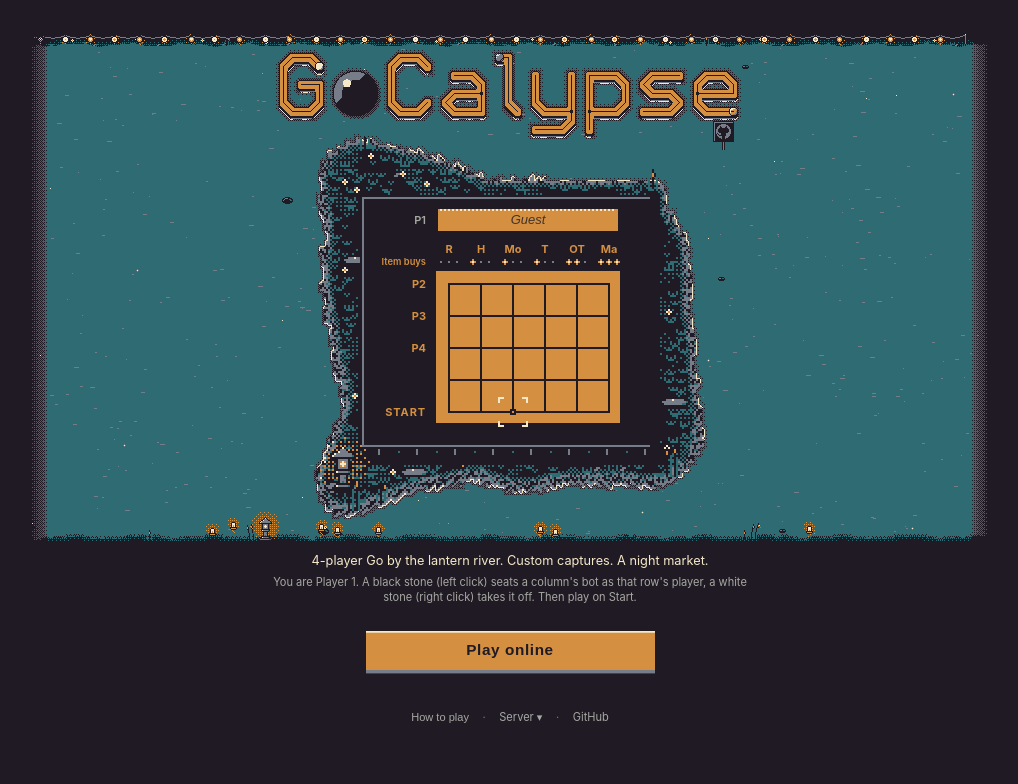
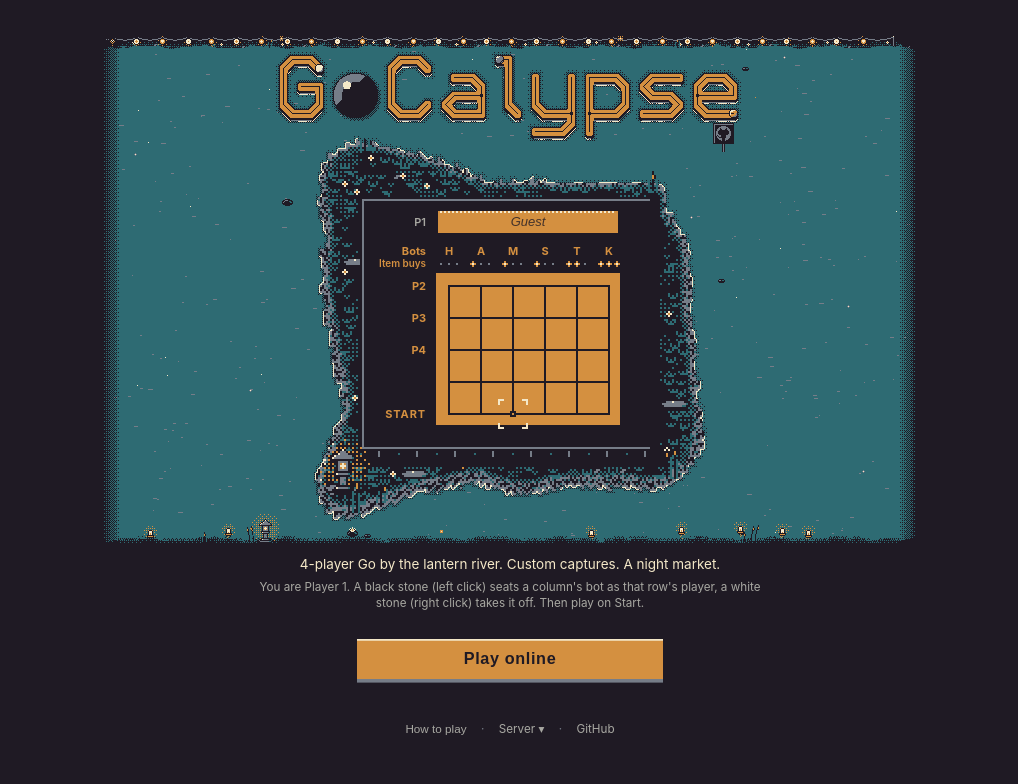
Before and after one commit to FloMoTionGo/GoCalypse, a plain HTML site: page web/index.html in a window 1280 px wide. Shown: the whole page, without its empty margins (130-1148 px from the left). Drawn offline with Linux system fonts and the light colour scheme; no server answers; animation ran at ten frames a second.

Commit message:
Rename the bots after Go terms, one letter each on the home board
Reed, Heron, Moth, Tanuki, Old Toad and Magpie become Honte, Atsumi, Moyo,
Seme, Tenuki and Ko; the wire ids stay the same. With distinct first letters
the board marks each column with one initial, under a "Bots" heading. The
page is drawn at 90% and the logo takes 85% of its old share of the window.

Co-Authored-By: Claude Opus 5.5 <noreply@anthropic.com>

```diff
--- a/server/src/rooms/GoRoom.ts
+++ b/server/src/rooms/GoRoom.ts
@@ -348,7 +348,7 @@ export class GoRoom extends Room<GoState> {
     return true;
   }
 
-  /** `base`, or `base 2`, `base 3`... when a seat already has that name, so two Reeds are told apart. */
+  /** `base`, or `base 2`, `base 3`... when a seat already has that name, so two Hontes are told apart. */
   private freeName(base: string): string {
     const names = new Set(this.state.players.map((p) => p.name));
     if (!names.has(base)) return base;
--- a/web/lobbyBoard.js
+++ b/web/lobbyBoard.js
@@ -1,6 +1,6 @@
 // GoCalypse lobby board: the home screen's bot menu and Join button, played as
 // a Go board on a grassy island in the logo's lantern river. Each bot kind is a
-// column, marked by its initials in the top frame like a board's coordinates
+// column, marked by its initial in the top frame like a board's coordinates
 // (hover them for the bot's name and what it does), with its Night Market
 // appetite as lanterns under them. Each row is a seat, P2 to P4, in the left
 // frame (you are P1, on the nameplate): a black stone seats that column's bot there, a
@@ -58,8 +58,6 @@
   const START_ROW = ROWS - 1, START_COL = (COLS - 1) >> 1;
   const KAYA_MARGIN = 6;
   const FRAME_TOP = 38, FRAME_LEFT = 38, FRAME_RIGHT = 16, FRAME_BOTTOM = 12; // the top holds your nameplate, then the bot initials and lamps
-  // Each bot's initials over its column; Moth and Magpie share an M, so both take two letters.
-  const INITIALS = { pure: "R", careful: "H", pattern: "Mo", balanced: "T", items: "OT", shark: "Ma" };
   const FRONT = 5; // the deck's front face
   const CLIFF = 3; // earth face under the island's near shore
 
@@ -458,7 +456,7 @@
     labelsEl.appendChild(el);
     return el;
   }
-  /** A bot's initials over its column. Hovering them shows its name and what it does in a tip on the kaya. */
+  /** A bot's initial over its column. Hovering them shows its name and what it does in a tip on the kaya. */
   function addBotLabel(o, col) {
     const el = document.createElement("span");
     el.className = "board-label bot" + (col === 0 ? " tip-start" : col === COLS - 1 ? " tip-end" : "");
@@ -472,7 +470,7 @@
     kind.className = "kind";
     kind.textContent = `${o.kind} · ${o.itemsLabel}`;
     tip.append(name, kind, o.desc);
-    el.append(INITIALS[o.id] || o.name.slice(0, 1), tip);
+    el.append(o.name.slice(0, 1), tip); // the names are Go terms with distinct first letters
     el.style.left = `${((px(col) + 0.5) / W) * 100}%`;
     el.style.top = `${((NAME_Y + 1) / H) * 100}%`;
     labelsEl.appendChild(el);
@@ -480,6 +478,7 @@
   }
   BOT_OPTIONS.forEach((o, col) => addBotLabel(o, col));
   for (let s = 0; s < SEATS; s++) addLabel(`P${s + 2}`, s, py(s) + 0.5);
+  addLabel("Bots", null, NAME_Y + 1, "bots-head");
   addLabel("Item buys", null, LAMP_Y + 0.5, "market").title = "How often each bot buys Night Market items: 0 to 3 lit lanterns";
   addLabel("Start", START_ROW, py(START_ROW) + 0.5, "start");
   addLabel("P1", null, PLATE.y + PLATE.h / 2, "name");
--- a/web/logo.js
+++ b/web/logo.js
@@ -7,7 +7,7 @@
 // board's island (lobbyBoard.js, a canvas of its own laid over the river at
 // twice this scene's pixel size), with surf all along its shore.
 //
-// Sized to 75% of the window width at a whole number of device pixels per
+// Sized to about 64% of the window width (LOGO_SHARE) at a whole number of device pixels per
 // native pixel, so it stays as crisp as the board. Animates at the scene's
 // ambient 10 fps while the lobby is on screen; one still frame with reduced motion.
 (function () {
@@ -520,17 +520,18 @@
   }
 
   // ---------------------------------------------------------------------------
-  // Canvas: 75% of the window, whole device pixels per native pixel
+  // Canvas: LOGO_SHARE of the window, whole device pixels per native pixel
   // ---------------------------------------------------------------------------
   const ctx = canvas.getContext("2d");
+  const LOGO_SHARE = 0.75 * 0.85; // of the window's width: 85% of the first 75%
   let scene = null, image = null;
   function fit() {
     // The page is zoomed (--ui-zoom in style.css): the window and the device pixels are
     // in window px, the canvas's style width in page px, each worth `zoom` window px.
     const zoom = parseFloat(getComputedStyle(document.documentElement).zoom) || 1;
     const dpr = window.devicePixelRatio || 1;
-    // 75% of the window; on a narrow one the whole width (less the page gutters), as the bot board is in it.
-    let target = Math.floor(window.innerWidth * 0.75 * dpr); // device px
+    // LOGO_SHARE of the window; on a narrow one the whole width (less the page gutters), as the bot board is in it.
+    let target = Math.floor(window.innerWidth * LOGO_SHARE * dpr); // device px
     if (target < MIN_W) target = Math.floor((window.innerWidth - 32 * zoom) * dpr);
     const scale = Math.floor(target / MIN_W);
     const W = scale >= 1 ? Math.floor(target / scale) : MIN_W;
--- a/web/main.js
+++ b/web/main.js
@@ -1024,21 +1024,21 @@ function openWelcome(state) {
 // The bots a player can bring, on the home screen before joining or on the welcome
 // screen while the room waits for its fourth player. `id` is the wire name
 // server/src/bots/styles.ts (RECRUITS) answers to, and `name` is the name the seated
-// bot takes there (a second one is "Reed 2"). `items` is how much of the Night
-// Market it uses, 0 to 3: from Reed, who never buys or uses a thing, to Magpie,
+// bot takes there (a second one is "Honte 2"). `items` is how much of the Night
+// Market it uses, 0 to 3: from Honte, who never buys or uses a thing, to Ko,
 // who spends turns on items whenever one can do anything.
 const BOT_OPTIONS = [
-  { id: "pure", name: "Reed", kind: "Pure Go", items: 0, itemsLabel: "No powerups",
+  { id: "pure", name: "Honte", kind: "Pure Go", items: 0, itemsLabel: "No powerups",
     desc: "Plays stones and nothing else. Never visits the Night Market." },
-  { id: "careful", name: "Heron", kind: "Careful builder", items: 1, itemsLabel: "Few powerups",
+  { id: "careful", name: "Atsumi", kind: "Careful builder", items: 1, itemsLabel: "Few powerups",
     desc: "Keeps its stones together and fights only for something real. Spends slowly and keeps a reserve." },
-  { id: "pattern", name: "Moth", kind: "Pattern fighter", items: 1, itemsLabel: "Some powerups",
+  { id: "pattern", name: "Moyo", kind: "Pattern fighter", items: 1, itemsLabel: "Some powerups",
     desc: "Reaches for its gray or transparent stones first and builds with walls." },
-  { id: "balanced", name: "Tanuki", kind: "Fighter", items: 1, itemsLabel: "Some powerups",
+  { id: "balanced", name: "Seme", kind: "Fighter", items: 1, itemsLabel: "Some powerups",
     desc: "Goes looking for fights, and buys a removal item or a trick when it pays off." },
-  { id: "items", name: "Old Toad", kind: "Item player", items: 2, itemsLabel: "Many powerups",
+  { id: "items", name: "Tenuki", kind: "Item player", items: 2, itemsLabel: "Many powerups",
     desc: "Plays the market as much as the board: logs, lily pads, seeds and the odd bomb." },
-  { id: "shark", name: "Magpie", kind: "Market shark", items: 3, itemsLabel: "Max powerups",
+  { id: "shark", name: "Ko", kind: "Market shark", items: 3, itemsLabel: "Max powerups",
     desc: "Spends turns on items whenever it can, and shops down the whole list." },
 ];
 const BOT_SEATS = 4; // mirrors MAX_PLAYERS in server/src/rooms/GoRoom.ts
@@ -1065,7 +1065,7 @@ function pickedTotal() {
   return n;
 }
 
-/** The picks as the wire list the server takes: one id per bot, so two Reeds are "pure" twice. */
+/** The picks as the wire list the server takes: one id per bot, so two Hontes are "pure" twice. */
 function pickedIds() {
   const ids = [];
   for (const option of BOT_OPTIONS) {
--- a/web/style.css
+++ b/web/style.css
@@ -13,10 +13,10 @@
   --muted: var(--slate);
   --accent: var(--amber);
 
-  /* The whole page drawn at 85%, like the browser's own zoom. The pixel canvases
+  /* The whole page drawn at 90%, like the browser's own zoom. The pixel canvases
      still land on whole device pixels: main.js and logo.js size them through
      uiZoom(). Viewport units are divided by it so "92vw" still means 92% of the window. */
-  --ui-zoom: 0.85;
+  --ui-zoom: 0.9;
 }
 html { zoom: var(--ui-zoom); }
 
@@ -81,6 +81,8 @@ h1 { margin: 0 0 4px; color: var(--amber); }
   cursor: help;
 }
 .board-label.bot.hot, .board-label.bot:hover { color: var(--cream); }
+/* "Bots", heading the row of initials in the left frame; it stands on the same line as they do. */
+.board-label.bots-head { transform: translateY(-100%); }
 .board-label.market { color: var(--amber); font-weight: 600; font-size: max(11px, calc(var(--np) * 4px)); pointer-events: auto; cursor: help; }
 .bot-tip {
   display: none;
```
Also changed, not shown: server/src/bots/bots.test.ts (+1 -1 lines), server/src/bots/styles.ts (+6 -6 lines), server/src/rooms/stoneCard.test.ts (+2 -2 lines), server/tools/tune/tune.js (+4 -4 lines), README.md, server/tools/tune/README.md.
